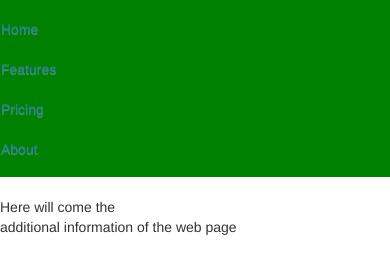
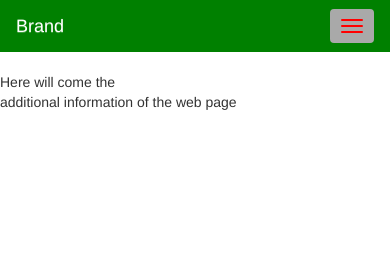
Before and after one commit to kapit4n/wp-test, a plain HTML site: page index.html in a window 390 px wide. Drawn offline with nearby package versions, Linux system fonts and the light colour scheme.

Commit message:
Collapsible nav

```diff
--- a/index.html
+++ b/index.html
@@ -2,6 +2,9 @@
 <html>
 <head>
 <meta charset="UTF-8">
+
+<script src="https://ajax.googleapis.com/ajax/libs/jquery/1.12.4/jquery.min.js"></script>
+
 <link rel="stylesheet" href="https://maxcdn.bootstrapcdn.com/bootstrap/3.3.7/css/bootstrap.min.css" integrity="sha384-BVYiiSIFeK1dGmJRAkycuHAHRg32OmUcww7on3RYdg4Va+PmSTsz/K68vbdEjh4u" crossorigin="anonymous">
 
 <!-- Optional theme -->
@@ -9,6 +12,8 @@
 
 <!-- Latest compiled and minified JavaScript -->
 <script src="https://maxcdn.bootstrapcdn.com/bootstrap/3.3.7/js/bootstrap.min.js" integrity="sha384-Tc5IQib027qvyjSMfHjOMaLkfuWVxZxUPnCJA7l2mCWNIpG9mGCD8wGNIcPD7Txa" crossorigin="anonymous"></script>
+
+
 <title>
     Title of the document
 </title>
@@ -16,7 +21,26 @@
 
 <body>
   <header>
-		<nav class="navbar navbar-dark bg-inverse" style="background-color: green; color: white;">
+
+  <style>
+      a {
+        color: white;
+      }
+  </style>
+
+    <nav role="navigation" class="navbar navbar-dark" style="background-color: green; color: white;">
+      <!-- Brand and toggle get grouped for better mobile display -->
+      <div class="navbar-header" >
+          <button type="button" data-target="#navbarCollapse" data-toggle="collapse" class="navbar-toggle" style="background-color: DarkGray;">
+              <span class="sr-only">Toggle navigation</span>
+              <span class="icon-bar" style="background: red;"></span>
+              <span class="icon-bar" style="background: red;"></span>
+              <span class="icon-bar" style="background: red;"></span>
+          </button>
+          <a href="#" class="navbar-brand">Brand</a>
+      </div>
+      <!-- Collection of nav links, forms, and other content for toggling -->
+      <div id="navbarCollapse" class="collapse navbar-collapse">
           <ul class="nav navbar-nav">
              <li class="nav-item active">
                   <a class="nav-link" href="#">Home <span class="sr-only">(current)</span></a>
@@ -30,8 +54,9 @@
                 <li class="nav-item">
                   <a class="nav-link" href="#">About</a>
                 </li>
-			  </ul>
+      </div>
   </nav>
+
   </header>
     <main>
         Here will come the
```
Also changed, not shown: 1 other file. Lines whose indentation alone changed are shown as unchanged.
